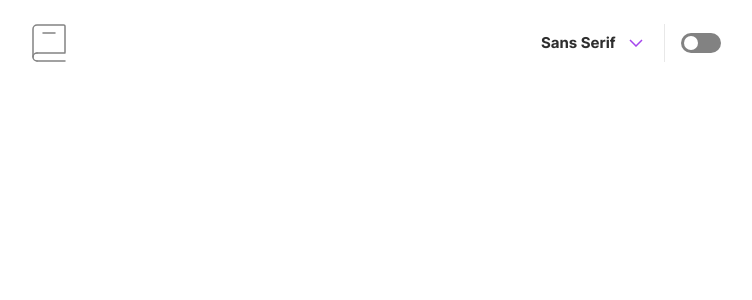
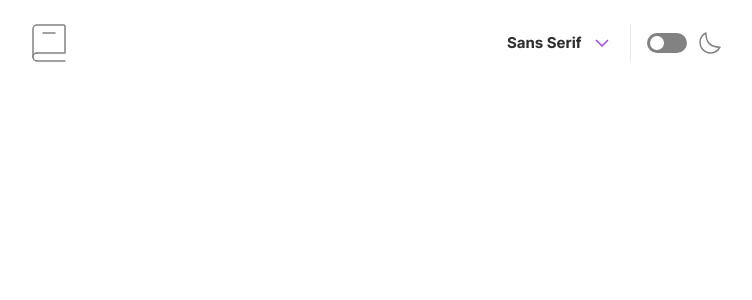
Before and after one commit to svanst/dictionary-web-app, a React (Vite) app: page / in a window 1280 px wide. Shown: the top 300 px of the page, without its empty margins (264-1016 px from the left). Built offline with nearby package versions, Linux system fonts and the light colour scheme.

Commit message:
create themetoggle component

```diff
--- a/src/components/Header/Header.jsx
+++ b/src/components/Header/Header.jsx
@@ -1,6 +1,5 @@
-import Button from "../Button/Button";
 import Dropdown from "../Dropdown/Dropdown";
-import Switch from "../Switch/Switch";
+import ThemeToggle from "../ThemeToggle/ThemeToggle";
 import styles from "./Header.module.css";
 
 function Header() {
@@ -11,7 +10,7 @@ function Header() {
       </a>
       <Dropdown />
       <div className={styles.bar} aria-hidden="true"></div>
-      <Switch />
+      <ThemeToggle />
     </header>
   );
 }
--- a/src/components/Switch/Switch.jsx
+++ /dev/null
@@ -1,23 +0,0 @@
-import { VisuallyHidden } from "@radix-ui/react-visually-hidden";
-import styles from "./switch.module.css";
-
-function Switch() {
-  return (
-    <>
-      <label htmlFor="theme" className={styles.switch}>
-        <VisuallyHidden>Theme</VisuallyHidden>
-        <input
-          type="checkbox"
-          name="theme"
-          id="theme"
-          role="switch"
-          aria-checked="false"
-          className={styles.input}
-        />
-        <span className={styles.slider}></span>
-      </label>
-    </>
-  );
-}
-
-export default Switch;
--- /dev/null
+++ b/src/components/ThemeToggle/ThemeToggle.jsx
@@ -0,0 +1,44 @@
+import { VisuallyHidden } from "@radix-ui/react-visually-hidden";
+import styles from "./themetoggle.module.css";
+import { useState } from "react";
+
+function ThemeToggle() {
+  const [darkMode, setDarkMode] = useState(false);
+
+  return (
+    <label className={styles.toggle} htmlFor="theme">
+      <div className={styles.switch}>
+        <input
+          type="checkbox"
+          name="theme"
+          id="theme"
+          role="switch"
+          checked={darkMode}
+          aria-checked={darkMode}
+          onChange={(e) => setDarkMode(e.target.checked)}
+          className={styles.input}
+        />
+        <span className={styles.slider}></span>
+      </div>
+      <VisuallyHidden>Theme</VisuallyHidden>
+      <svg
+        xmlns="http://www.w3.org/2000/svg"
+        width="22"
+        height="22"
+        viewBox="0 0 22 22"
+        aria-hidden="true"
+      >
+        <path
+          fill="none"
+          stroke={`var(--clr-neutral-400)`}
+          strokeLinecap="round"
+          strokeLinejoin="round"
+          strokeWidth="1.5"
+          d="M1 10.449a10.544 10.544 0 0 0 19.993 4.686C11.544 15.135 6.858 10.448 6.858 1A10.545 10.545 0 0 0 1 10.449Z"
+        />
+      </svg>
+    </label>
+  );
+}
+
+export default ThemeToggle;
--- a/src/components/Switch/switch.module.css
+++ b/src/components/ThemeToggle/themetoggle.module.css
@@ -1,3 +1,9 @@
+.toggle {
+  display: flex;
+  align-items: center;
+  gap: 12px;
+}
+
 .switch {
   --width: 40px;
   --height: 20px;
```
